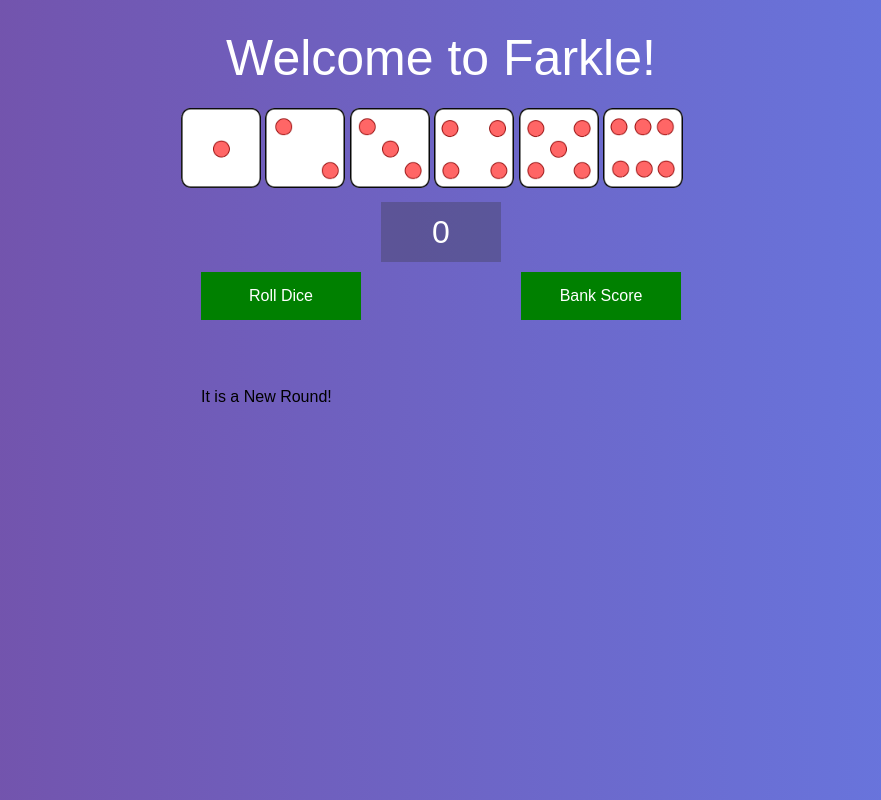
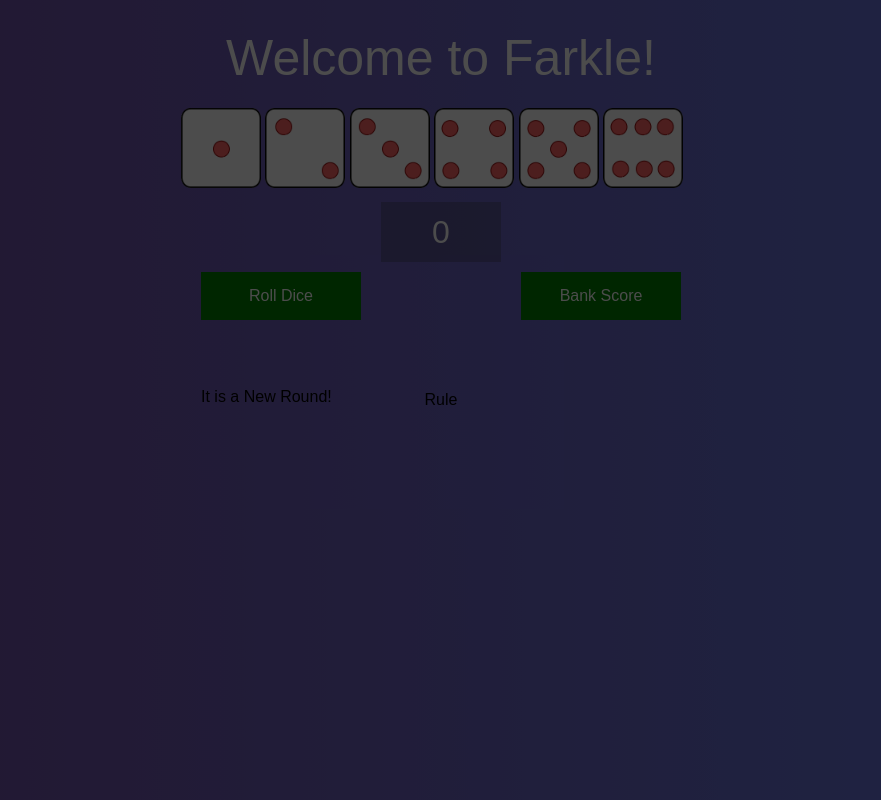
Before and after one commit to GeniusSniper/Farkle, a website built with webpack: page index.html in a window 1280 px wide. Shown: the whole page, without its empty margins (199-1080 px from the left). Built offline with nearby package versions, Linux system fonts and the light colour scheme.

Commit message:
adding background screen

```diff
--- a/farkle.css
+++ b/farkle.css
@@ -83,5 +83,18 @@ body {
 }
 
 .rulePage {
-
+	display: flex;
+	left: 0;
+	top: 0;
+	justify-content: center;
+	align-items: center;
+	z-index: 10;
+	position: fixed;
+	width: 100%;
+	height: 100%;
+	background-color: rgb(0, 0, 0, .7);
+	overflow: auto;
+	animation-timing-function: ease;
+	animation-duration: 0.35s;
+	animation-iteration-count: 1;
 }
--- a/index.html
+++ b/index.html
@@ -13,7 +13,9 @@
 
 <body onload="initializeDice()">
 	<div class="rulePage">
-		<div class="rules"></div>
+		<div class="rules">
+			Rule
+		</div>
 	</div>
 	<header class="row header">Welcome to Farkle!</header>
 	<div class="row">
--- a/package.json
+++ b/package.json
@@ -7,7 +7,7 @@
     "defaults"
   ],
   "scripts": {
-    "watch": "webpack --watch --mode=development",
+    "dev": "webpack --watch --mode=development",
     "build": "webpack --mode=production",
     "test": "echo \"Error: no test specified\" && exit 1"
   },
```
Also changed, not shown: dist/main.css.
